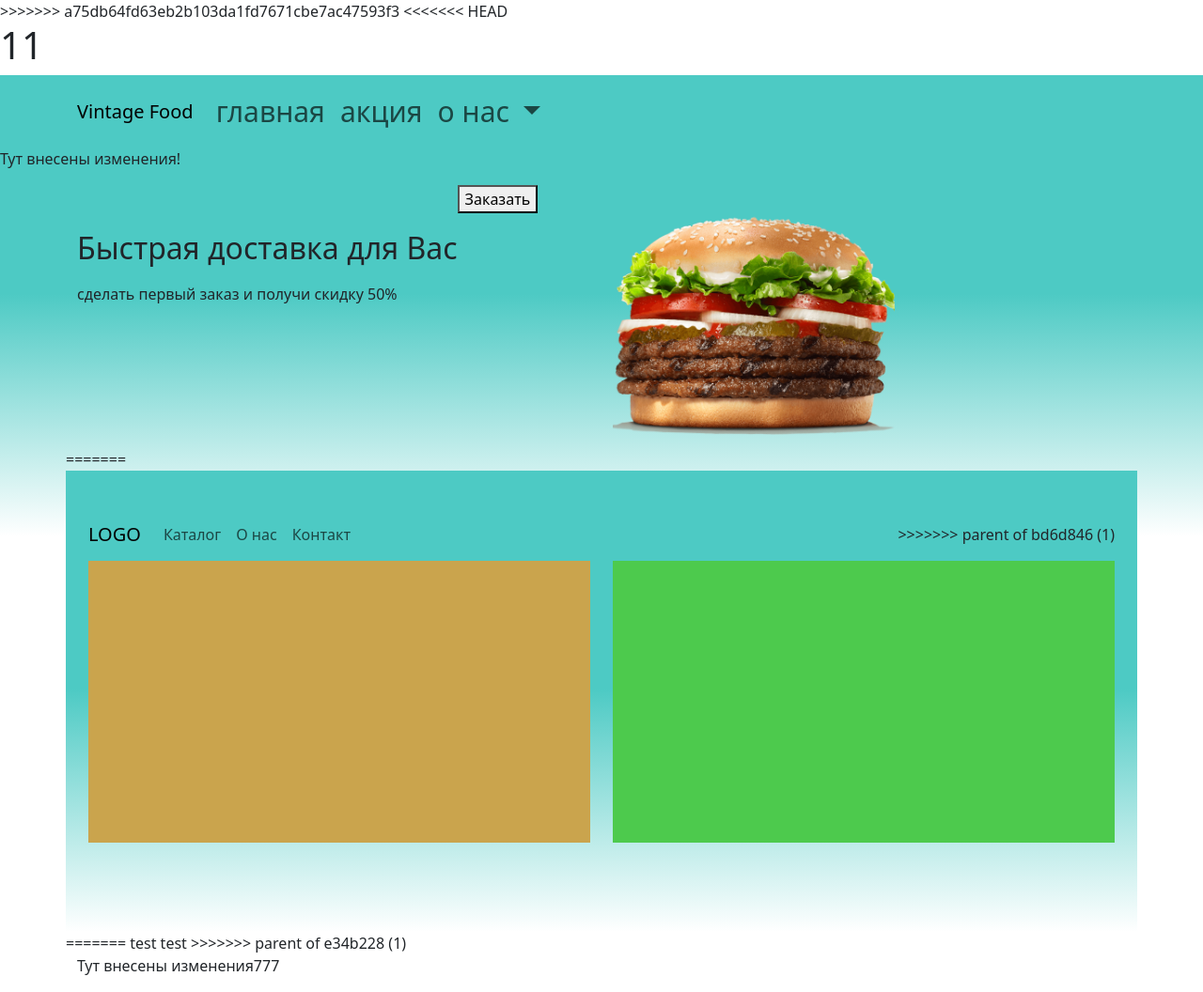
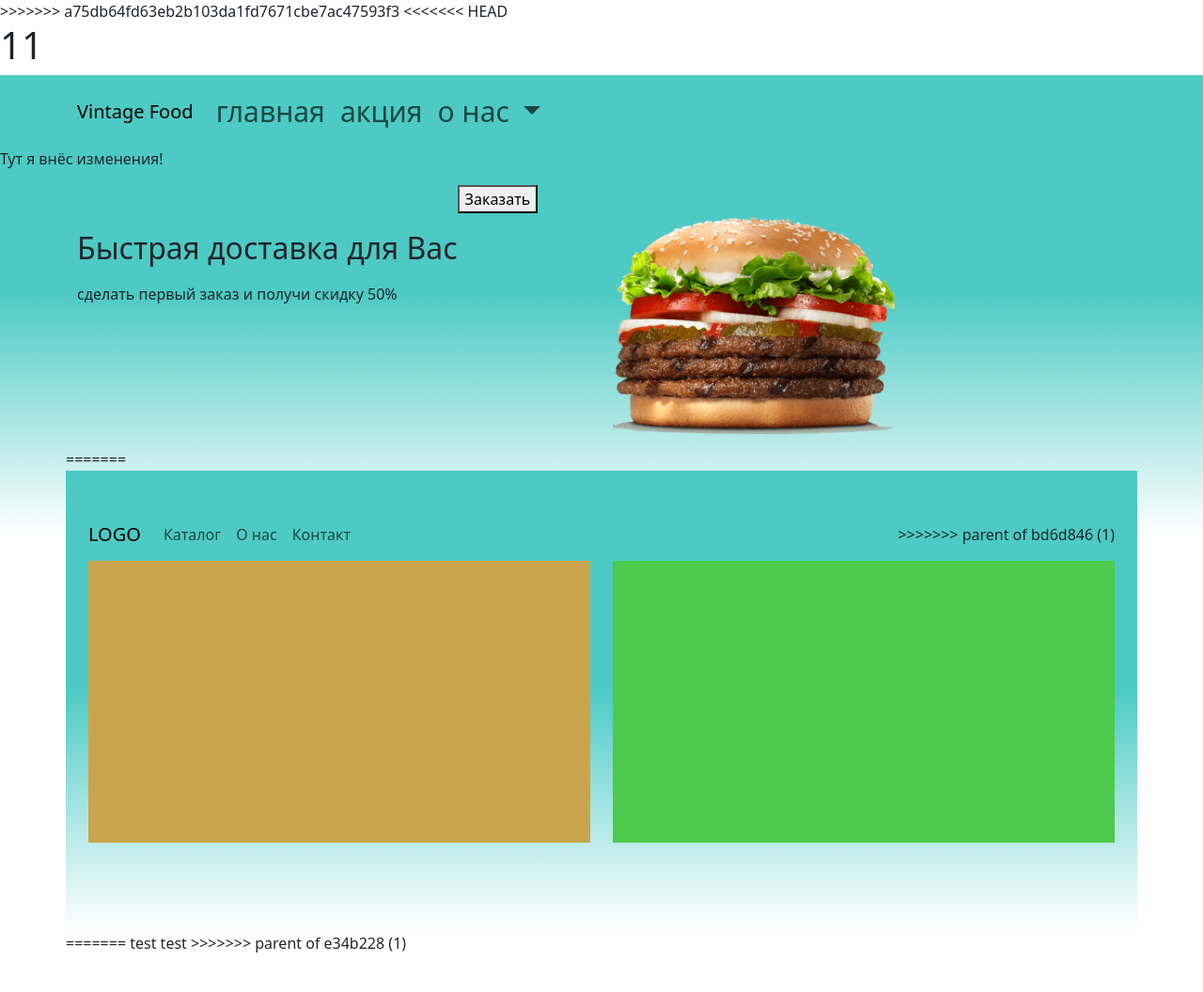
Before and after one commit to shoabbos/lesson32, a plain HTML site: page index.html in a window 1280 px wide. Shown: the whole page at 94% size. After the commit the page ends 1016 px from the top, so only its background shows below. Drawn offline with nearby package versions, Linux system fonts and the light colour scheme; files that its build step writes are made by us from their sources; files whose address does not match are found by name.

Commit message:
push
pushing

```diff
--- a/index.html
+++ b/index.html
@@ -50,7 +50,7 @@
             </div>
           </nav>
 
-          <p>Тут внесены изменения!</p>
+       <p>Тут я внёс изменения!</p>
 
 
 
@@ -121,6 +121,6 @@
 <body>
     test test
 >>>>>>> parent of e34b228 (1)
-<p>Тут внесены изменения777</p>
+
 </body>
 </html>
```
